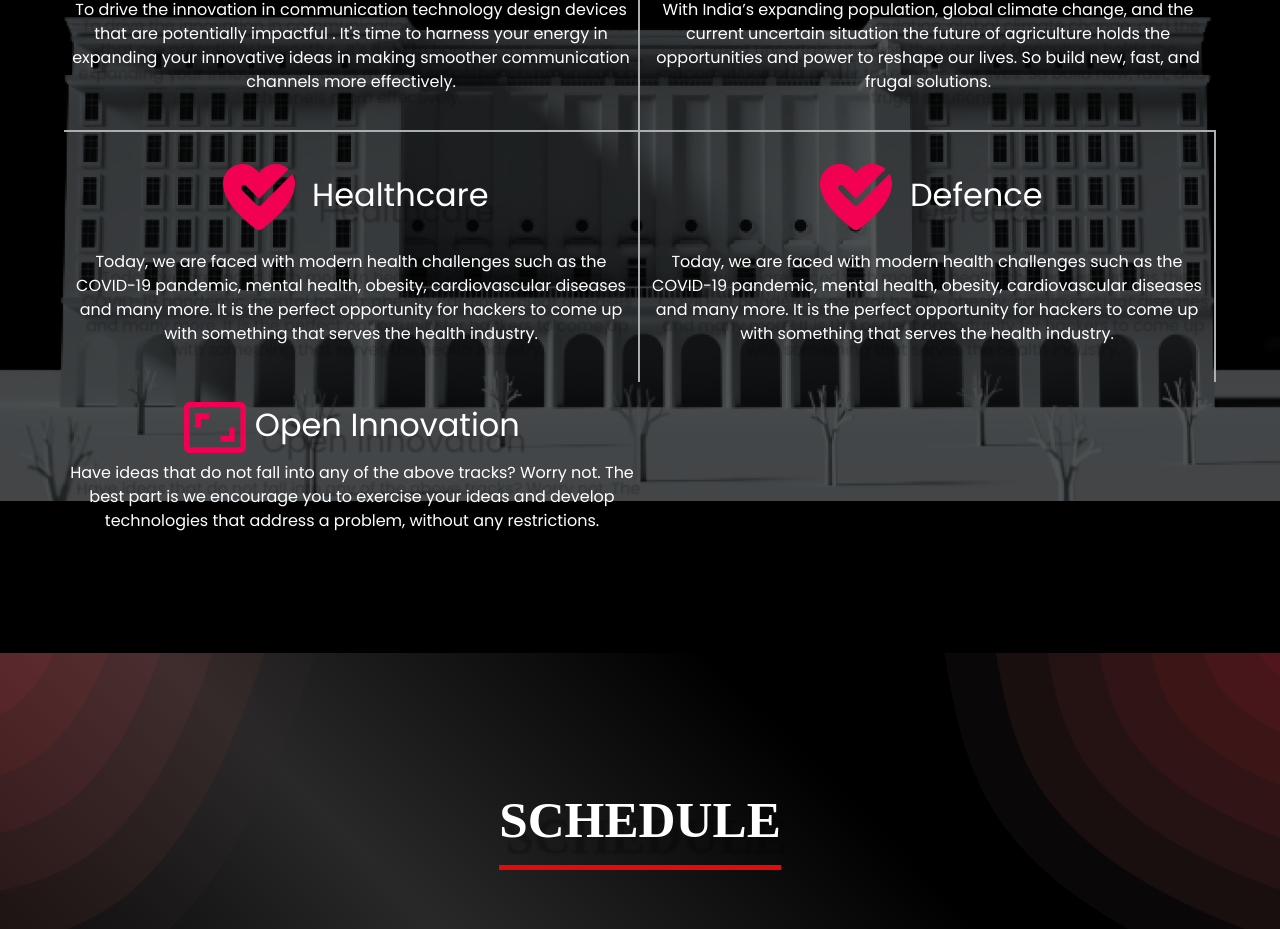
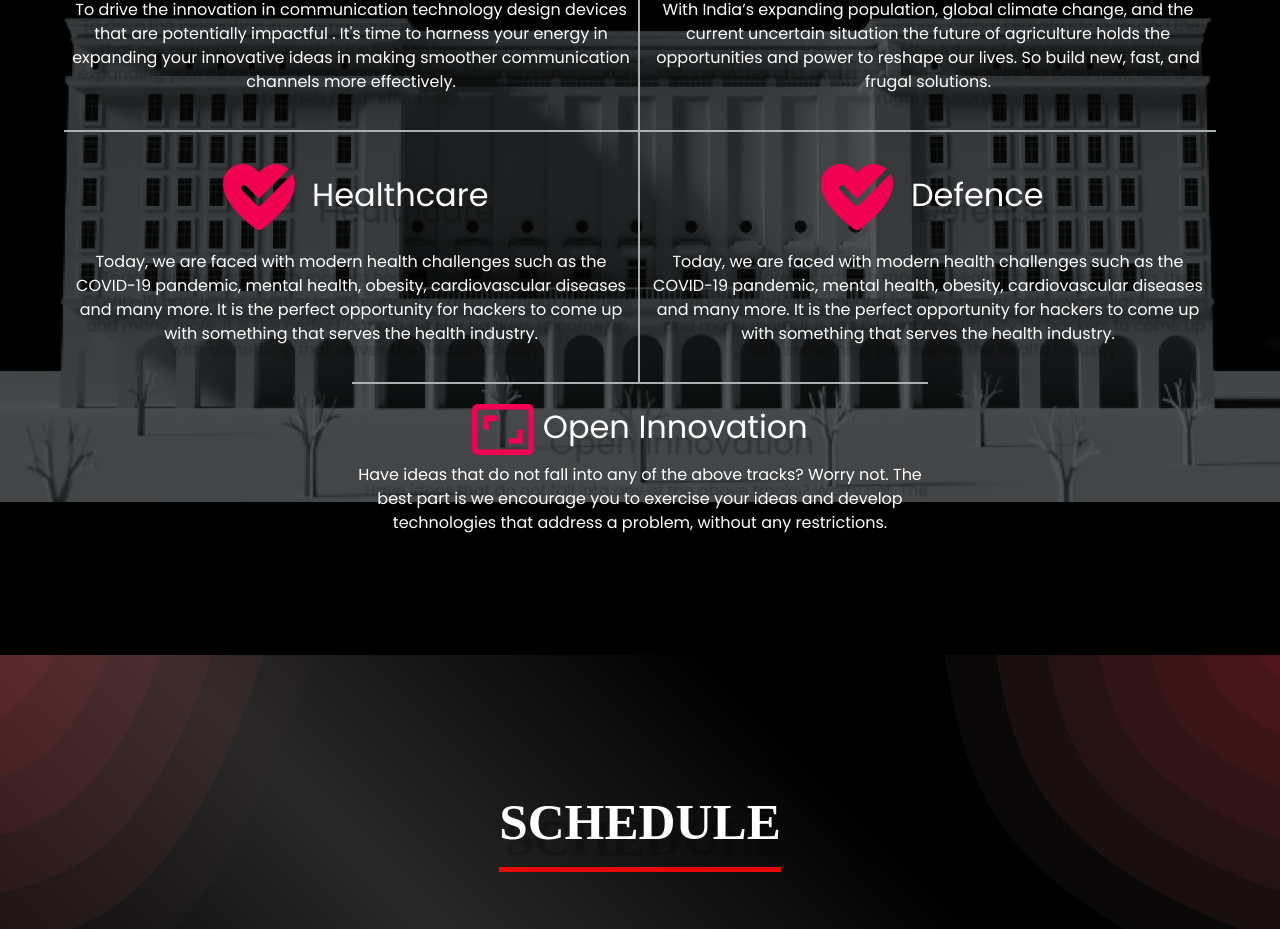
Before and after one commit to mnk17arts/hack-o-heist, a React (Create React App) app: page / in a window 1280 px wide. Shown: the part 1931-2860 px from the top of the page. Built offline with nearby package versions, Linux system fonts and the light colour scheme; a web font is replaced by a local one.

Commit message:
tracks page UI update

```diff
--- a/src/Components/Tracks/Track.js
+++ b/src/Components/Tracks/Track.js
@@ -17,7 +17,7 @@ const Track = () => {
           <p>Tracks</p>
         </div>
         <div className="box_body">
-          <div className="box Community">
+          <div className="box Communication">
             <h2 className="row-1">
               <img src={users} className="users" alt="right" /> Communication
             </h2>
@@ -28,7 +28,7 @@ const Track = () => {
               communication channels more effectively.
             </p>
           </div>
-          <div className="box Education">
+          <div className="box Agriculture">
             <h2 className="row-1">
               <img src={edu} className="edu" alt="edu" /> Agriculture
             </h2>
@@ -52,7 +52,7 @@ const Track = () => {
             </p>
           </div>
 
-          <div className="box Healthcare">
+          <div className="box Defence">
             <h2 className="row-1">
               <img src={healthcare} className="healthcare" alt="healthcare" />{" "}
               Defence
--- a/src/Components/Tracks/track.css
+++ b/src/Components/Tracks/track.css
@@ -56,15 +56,21 @@
   color: #bf0404;
   text-shadow: 0.4rem 1rem 0.1rem rgba(255, 255, 255, 0.048);
 }
-.Trackx .track_box .box_body .Education,
-.Trackx .track_box .box_body .Community {
+.Trackx .track_box .box_body .Agriculture,
+.Trackx .track_box .box_body .Communication {
   border-bottom: 2px solid #abafb0;
   align-self: flex-end;
 }
 
 .Trackx .track_box .box_body .Healthcare,
-.Trackx .track_box .box_body .Community {
+.Trackx .track_box .box_body .Communication {
   border-right: 2px solid #abafb0;
+}
+
+.Trackx .track_box .box_body .Open {
+  align-self: flex-end;
+  border-top: 2px solid #abafb0;
+  margin: auto;
 }
 
 .Trackx .Tracks {
@@ -97,8 +103,8 @@
     align-items: center;
     flex-wrap: nowrap;
   }
-  .Trackx .track_box .box_body .Education,
-  .Trackx .track_box .box_body .Community {
+  .Trackx .track_box .box_body .Agriculture,
+  .Trackx .track_box .box_body .Communication {
     align-self: center;
   }
   .Trackx .track_box .box_body .box {
```
Also changed, not shown: 1 other file (tests, documents, lock files or other folders).
